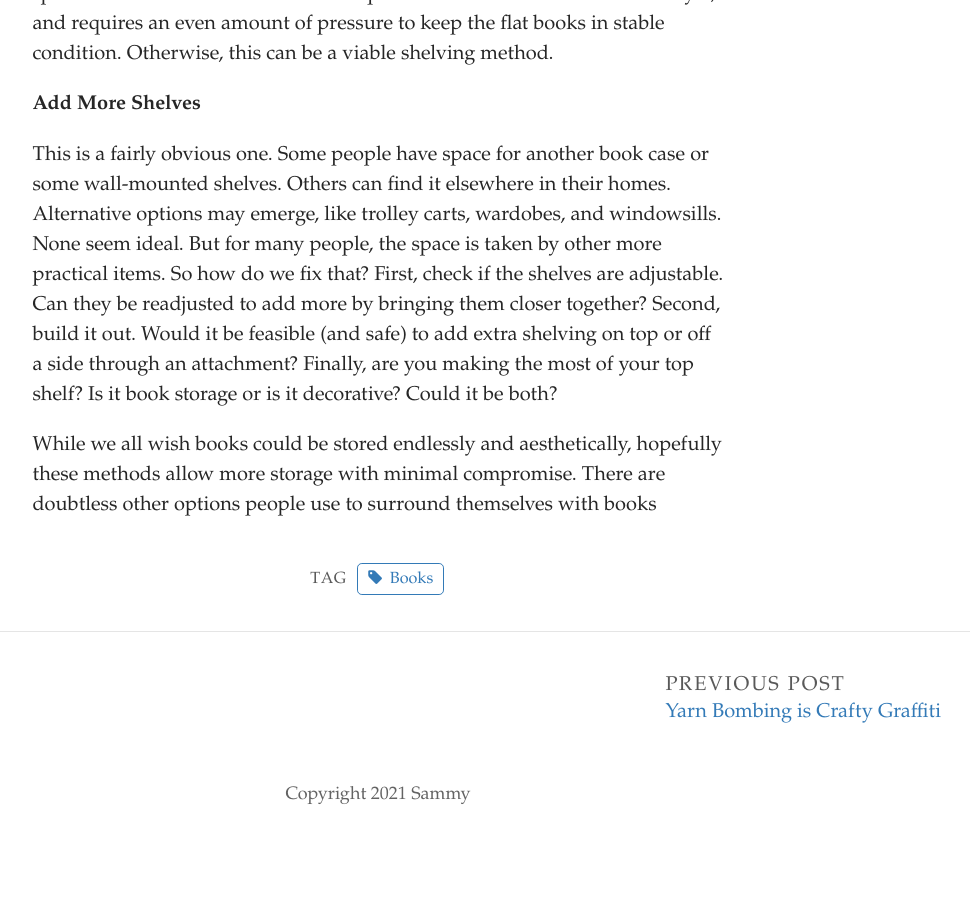
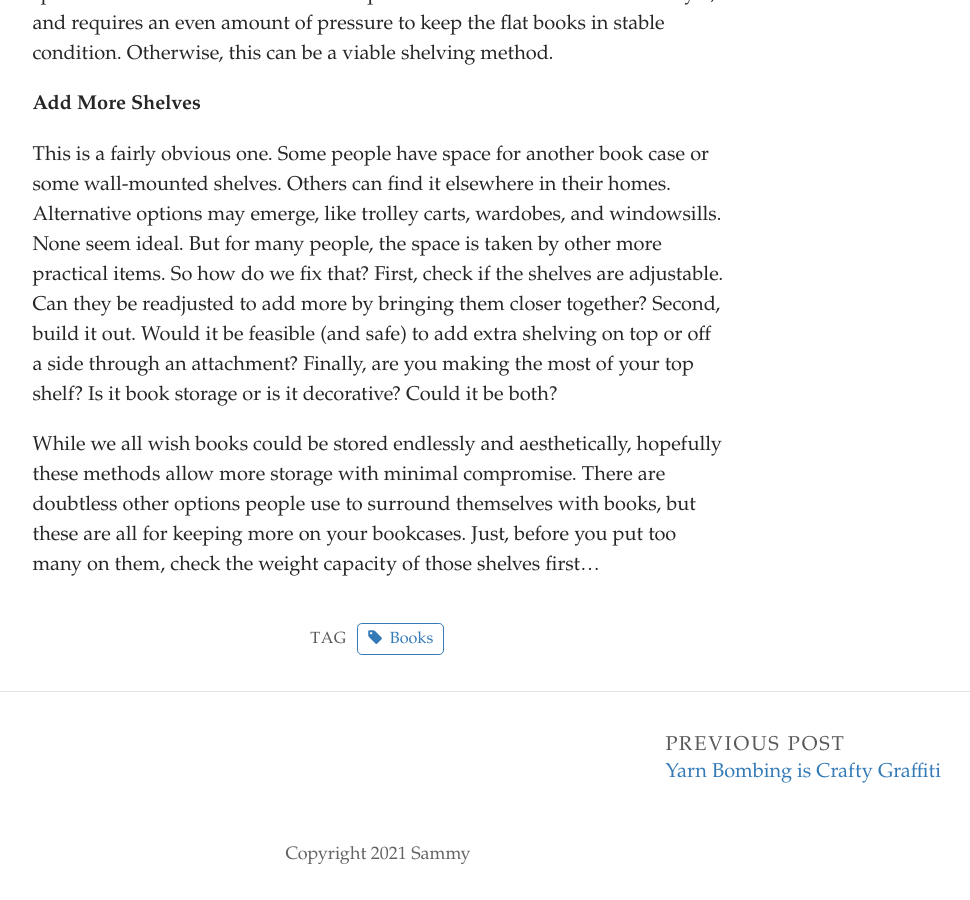
Before and after one commit to SammySpinsAYarn/Blog, a Jekyll site: the page built from _posts/2023-08-21-where-do-we-go-from-here.md, in a window 1280 px wide and 900 px high, scrolled down 1228 px. Shown: the whole window, without its empty margins (262-1232 px from the left). Built offline with Jekyll 4.4.1, drawn with Linux system fonts in a browser that asks for light colours; some web fonts are replaced; before the commit the page ends 2068 px from its top, so only the background shows below that.

Commit message:
Update Post “2023-08-21-where-do-we-go-from-here”

```diff
--- a/_posts/2023-08-21-where-do-we-go-from-here.md
+++ b/_posts/2023-08-21-where-do-we-go-from-here.md
@@ -29,4 +29,4 @@ T﻿he danger of top stacking is the bending of books on an uneven surface. By c
 
 T﻿his is a fairly obvious one. Some people have space for another book case or some wall-mounted shelves. Others can find it elsewhere in their homes. Alternative options may emerge, like trolley carts, wardobes, and windowsills. None seem ideal. But for many people, the space is taken by other more practical items. So how do we fix that? First, check if the shelves are adjustable. Can they be readjusted to add more by bringing them closer together? Second, build it out. Would it be feasible (and safe) to add extra shelving on top or off a side through an attachment? Finally, are you making the most of your top shelf? Is it book storage or is it decorative? Could it be both?
 
-W﻿hile we all wish books could be stored endlessly and aesthetically, hopefully these methods allow more storage with minimal compromise. There are doubtless other options people use to surround themselves with books
+W﻿hile we all wish books could be stored endlessly and aesthetically, hopefully these methods allow more storage with minimal compromise. There are doubtless other options people use to surround themselves with books, but these are all for keeping more on your bookcases. Just, before you put too many on them, check the weight capacity of those shelves first...
```
